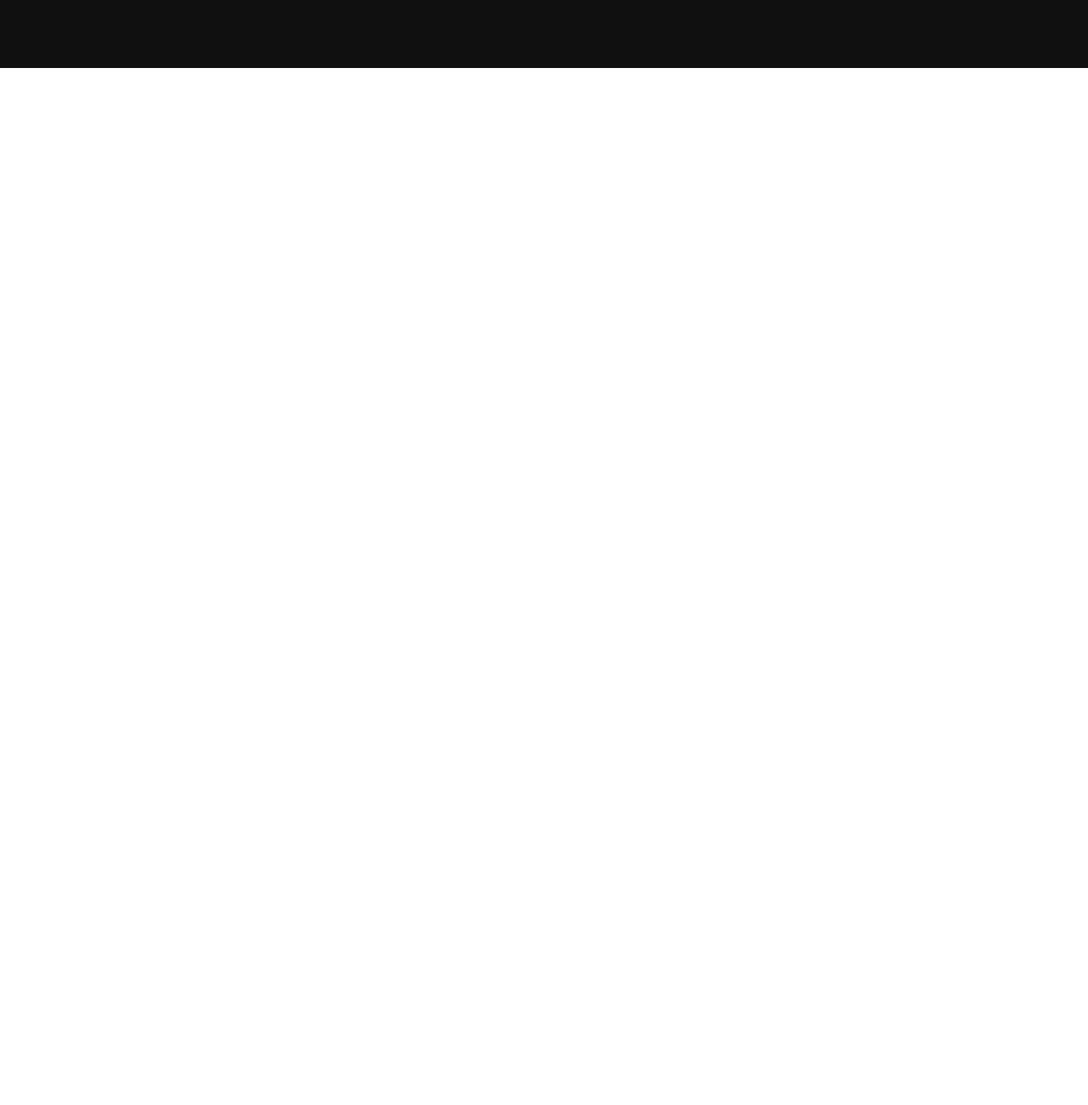
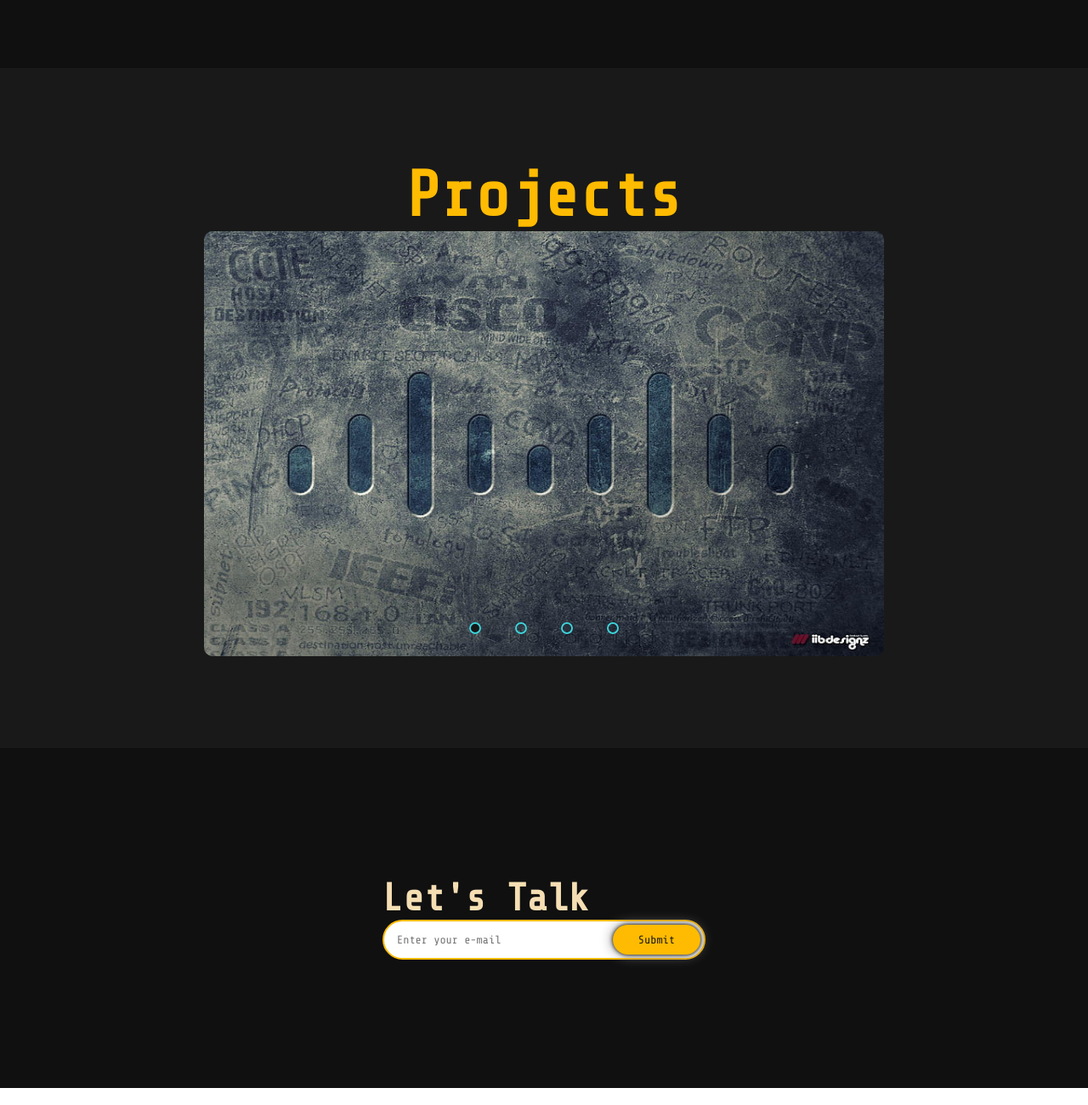
Before and after one commit to randy-kip/portfolio-project, a plain HTML site: page index.html in a window 1280 px wide. Shown: the part 2094-3394 px from the top of the page at 85% size. Before the commit the page ends 2174 px from the top, so only its background shows below. Drawn offline with nearby package versions, Linux system fonts and the light colour scheme; a web font is replaced by a local one.

Commit message:
Projects slideshow, image change, footer email

```diff
--- a/index.html
+++ b/index.html
@@ -11,6 +11,7 @@
     <link rel="preconnect" href="https://fonts.gstatic.com" crossorigin>
     <link href="https://fonts.googleapis.com/css2?family=Rubik+Distressed&family=Share+Tech+Mono&display=swap" rel="stylesheet">
     <script src="https://kit.fontawesome.com/a42a664857.js" crossorigin="anonymous"></script>
+    <link rel="icon" href="./images/R-logo.jpg" type="image/icon type">
 
 </head>
 <body>
@@ -30,10 +31,10 @@
                     <a class = "prime-anchor" href="#serv">Services</a>
                 </li>
                 <li>
-                    <a class = "prime-anchor" href="/projects">Projects</a>
+                    <a class = "prime-anchor" href="#proj">Projects</a>
                 </li>
                 <li>
-                    <a class = "prime-anchor" href="contacts">let's talk</a>
+                    <a class = "prime-anchor" href="#contact">let's talk</a>
                 </li>
 
             </ul>
@@ -130,15 +131,79 @@
     </div>
 
 
-    <!-- Portfolio Section -->
+    <!-- Projects/image slider Section -->
+    <section class="projects">
+        <div class="project-title">
+            <h2 id="proj">Projects</h2>
+        </div>
+
+        <div class="slider">
+            <div class="slides">
+
+                <!-- radio buttons -->
+                <input type="radio" name="radio-btn" id="radio1">
+                <input type="radio" name="radio-btn" id="radio2">
+                <input type="radio" name="radio-btn" id="radio3">
+                <input type="radio" name="radio-btn" id="radio4">
+
+                <!-- slide images -->
+                <div class="slide first">
+                    <img src="./images/cisco.jpg"/>
+                </div>
+                <div class="slide">
+                    <img src="./images/dev.jpg"/>
+                </div>
+                <div class="slide">
+                    <img src="./images/diani.jpg"/>
+                </div>
+                <div class="slide">
+                    <img src="./images/meme.JPG"/>
+                </div>
+                <!-- Auto navigation -->
+                <div class="navigation-auto">
+                    <div class="auto-btn1"></div>
+                    <div class="auto-btn2"></div>
+                    <div class="auto-btn3"></div>
+                    <div class="auto-btn4"></div>
+                </div>
+
+            </div>
+
+            <!-- manual navigation -->
+            <div class="navigation-manual">
+                <label for="radio1" class="manual-btn"></label>
+                <label for="radio2" class="manual-btn"></label>
+                <label for="radio3" class="manual-btn"></label>
+                <label for="radio4" class="manual-btn"></label>
+            </div>
+        </div>
+
+        <script type="text/javascript">
+            var counter = 1;
+            setInterval(function() {
+                document.getElementById('radio' + counter).checked = true;
+                counter++;
+                if(counter > 4) {
+                    counter = 1;
+                }
+            }, 5000);
+        </script>
+    </section>
 
 
 
 
-    <!-- Let's Talk Section -->
-    <div class="talk">
+    <!-- Let's Talk Section//Footer -->
+    <footer>
+        <div class="talk">
+            <h2 id="contact">Let's Talk</h2>
+            <form>
+                <input type="email" name="email" id="mail" placeholder="Enter your e-mail">
+                <input type="submit" name="submit" value="Submit">
+            </form>
 
-    </div>
+        </div>
+    </footer>
 
     <script type = "text/javascript" src="script.js"></script>
 
--- a/style.css
+++ b/style.css
@@ -345,6 +345,115 @@ h5 {
     color:whitesmoke;
 }
 
+/* Projects/image-slider section */
+/* .project-title h2 {
+    color:whitesmoke;
+    font-size: 50px;
+    width: 1130px;
+    margin: 30px auto;
+    text-align: center;
+} */
+.projects {
+    color:#ffbb01;
+    font-size: 50px;
+    margin: 0;
+    padding: 0;
+    height: 100vh;
+    display: flex;
+    flex-direction: column;
+    justify-content: center;
+    align-items: center;
+    background: #191919;
+}
+.slider {
+    width: 800px;
+    height:500px;
+    border-radius: 10px;
+    overflow: hidden;
+}
+.slides {
+    width: 500%;
+    height: 500px;
+    display: flex;
+}
+.slides input {
+    display: none;
+}
+.slide {
+    width: 20%;
+    transition: 2s;
+}
+.slide img {
+    width: 800px;
+    height: 500px;
+}
+
+/* manual slide navigation */
+.navigation-manual {
+    position: absolute;
+    width: 800px;
+    margin-top: -40px;
+    display: flex;
+    justify-content: center;
+
+}
+.manual-btn {
+    border: 2px solid #40d3dc;
+    padding: 5px;
+    border-radius: 10px;
+    cursor: pointer;
+    transition: 1s;
+}
+.manual-btn:not(:last-child) {
+    margin-right: 40px;
+}
+.manual-btn:hover {
+    background: #101010;
+}
+#radio1:checked ~ .first {
+    margin-left: 0;
+}
+#radio2:checked ~ .first {
+    margin-left: -20%;
+}
+#radio3:checked ~ .first {
+    margin-left: -40%;
+}
+#radio4:checked ~ .first {
+    margin-left: -60%;
+}
+
+/* Auto Navigation */
+.navigation-auto {
+    position: absolute;
+    display: flex;
+    width: 800px;
+    justify-content: center;
+    margin-top: 460px;
+}
+.navigation-auto div {
+    border: 2px solid #101010;
+    padding: 5px;
+    border-radius: 10px;
+    transition: 1s;
+}
+.navigation-auto div:not(:last-child) {
+    margin-right: 40px;
+}
+
+#radio1:checked ~ .navigation-auto .auto-btn1 {
+    background: #161616;
+}
+#radio2:checked ~ .navigation-auto .auto-btn2 {
+    background: #161616;
+}
+#radio3:checked ~ .navigation-auto .auto-btn3 {
+    background: #161616;
+}
+#radio4:checked ~ .navigation-auto .auto-btn4 {
+    background: #161616;
+}
+
 /* Let's Talk Section */
 
 
@@ -364,3 +473,32 @@ footer {
     margin-bottom: 20px;
     font-weight: bold;
 }
+
+.talk form {
+    width: 380px;
+    max-width: 100%;
+    position: relative;
+}
+
+.talk form input:first-child {
+    display: inline-block;
+    width: 100%;
+    padding: 14px 130px 14px 15px;
+    border: 2px solid #ffbb01;
+    outline: none;
+    border-radius: 30px;
+}
+
+.talk form input:last-child {
+    position: absolute;
+    display: inline-block;
+    outline: none;
+    border:none;
+    padding: 10px 30px;
+    border-radius: 30px;
+    background-color: #ffbb01;
+    color:#191919;
+    box-shadow: 0px 0px 5px #000, 0px 0px 15px #858585;
+    top: 6px;
+    right: 6px;
+}
```
Also changed, not shown: images/cisco.jpg (added), images/dev.jpg (added), images/slide.jpeg (added).
